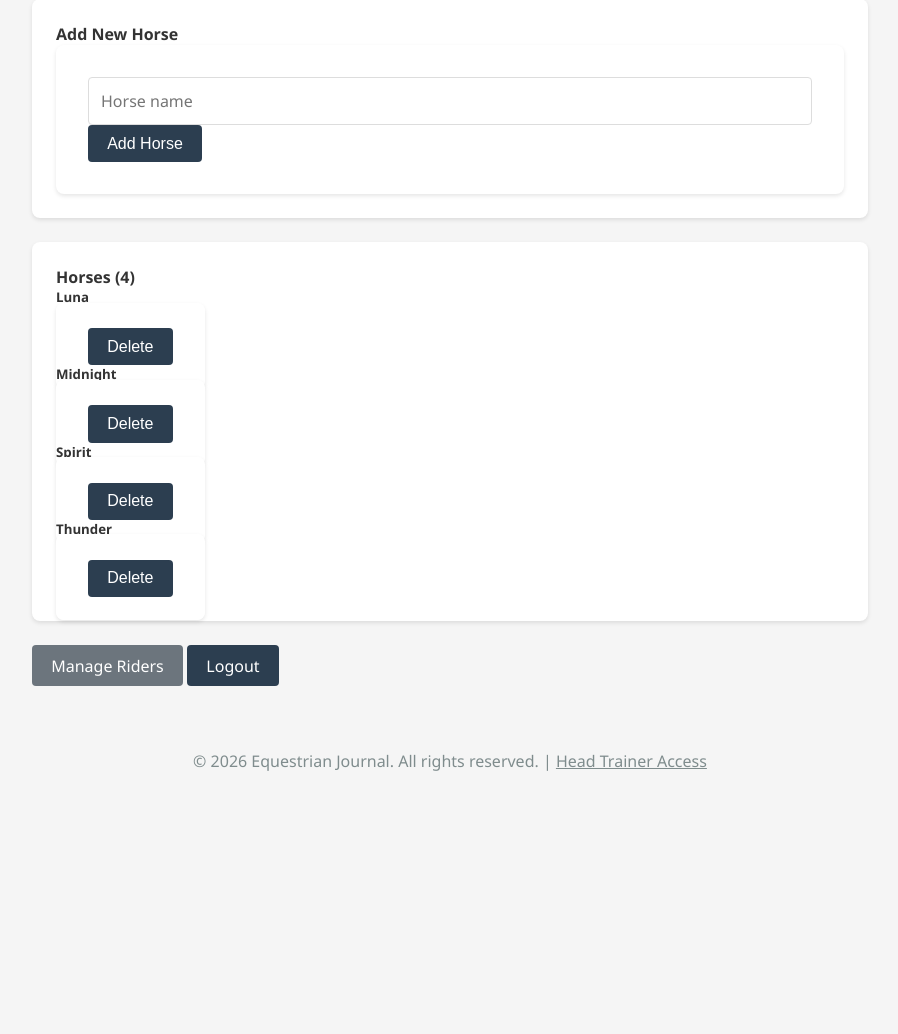
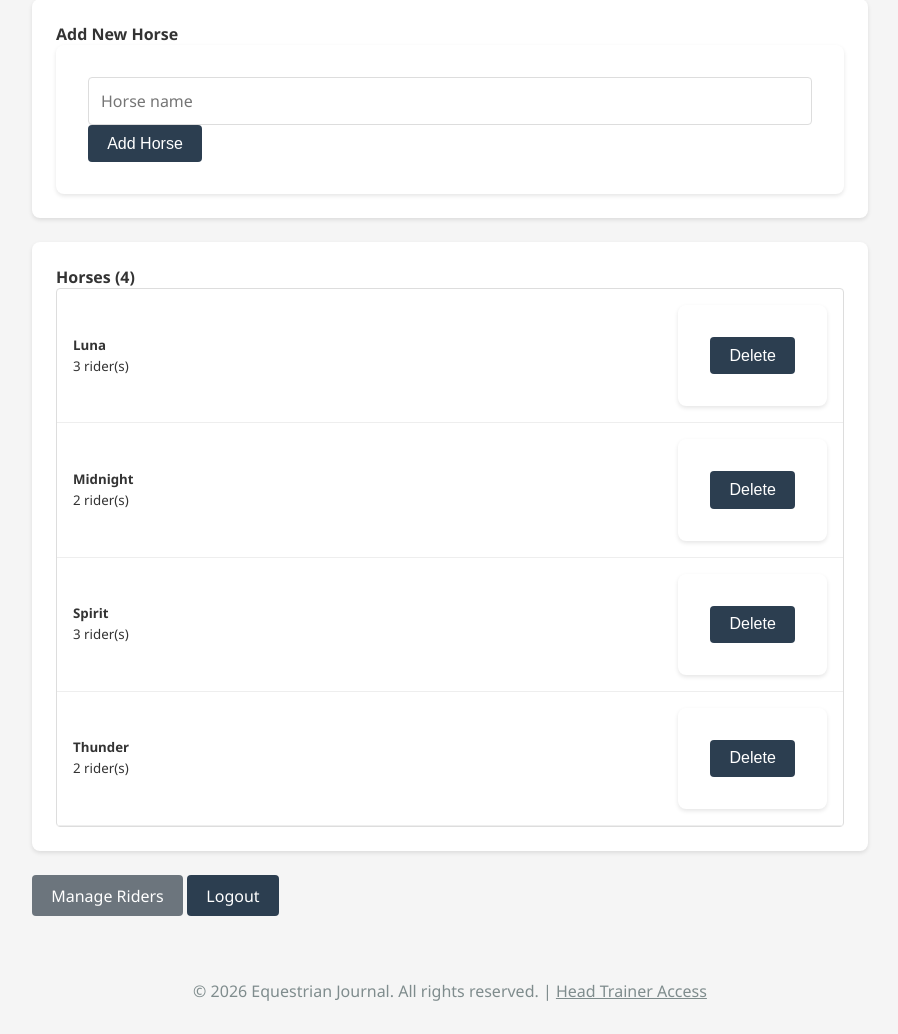
Before and after one commit to Dave-Perkins/journal-app, a Django app: template journal/templates/journal/manage_horses.html in a window 1280 px wide. Shown: the part 76-1110 px from the top of the page, without its empty margins (190-1088 px from the left). Before the commit the page ends 847 px from the top, so only its background shows below. Run offline with Django 4.2, Linux system fonts and the light colour scheme; the template is opened without the code that fills it: values that come from a table or form of the project are taken from there, others are empty; data comes from the database, SQL or seed files in the repository.

Commit message:
Remove list-group styling for cleaner layout

```diff
--- a/journal/templates/journal/manage_horses.html
+++ b/journal/templates/journal/manage_horses.html
@@ -29,9 +29,9 @@
                 </div>
                 <div class="card-body">
                     {% if horses %}
-                        <div class="list-group">
+                        <div style="border: 1px solid #ddd; border-radius: 0.25rem;">
                             {% for horse in horses %}
-                                <div class="list-group-item d-flex justify-content-between align-items-center">
+                                <div style="display: flex; justify-content: space-between; align-items: center; padding: 1rem; border-bottom: 1px solid #eee;">
                                     <div>
                                         <h5 class="mb-1">{{ horse.name }}</h5>
                                         <small class="text-muted">{{ horse.riders.count }} rider(s)</small>
@@ -39,7 +39,7 @@
                                     <form method="post" style="display:inline;">
                                         {% csrf_token %}
                                         <input type="hidden" name="horse_id" value="{{ horse.id }}">
-                                        <button class="btn btn-link btn-sm text-danger" type="submit" name="action" value="delete" style="text-decoration: none;" onclick="return confirm('Delete this horse?')">Delete</button>
+                                        <button class="btn btn-link btn-sm text-danger" type="submit" name="action" value="delete" style="text-decoration: none; white-space: nowrap;" onclick="return confirm('Delete this horse?')">Delete</button>
                                     </form>
                                 </div>
                             {% endfor %}
--- a/journal/templates/journal/manage_riders.html
+++ b/journal/templates/journal/manage_riders.html
@@ -41,9 +41,9 @@
                 </div>
                 <div class="card-body">
                     {% if riders %}
-                        <div class="list-group">
+                        <div style="border: 1px solid #ddd; border-radius: 0.25rem;">
                             {% for rider in riders %}
-                                <div class="list-group-item d-flex justify-content-between align-items-center">
+                                <div style="display: flex; justify-content: space-between; align-items: center; padding: 1rem; border-bottom: 1px solid #eee;">
                                     <div>
                                         <h5 class="mb-1">{{ rider.name }}</h5>
                                         <small class="text-muted">{{ rider.horse.name }} - {{ rider.journal_entries.count }} entry/entries</small>
@@ -51,7 +51,7 @@
                                     <form method="post" style="display:inline;">
                                         {% csrf_token %}
                                         <input type="hidden" name="rider_id" value="{{ rider.id }}">
-                                        <button class="btn btn-link btn-sm text-danger" type="submit" name="action" value="delete" style="text-decoration: none;" onclick="return confirm('Delete this rider?')">Delete</button>
+                                        <button class="btn btn-link btn-sm text-danger" type="submit" name="action" value="delete" style="text-decoration: none; white-space: nowrap;" onclick="return confirm('Delete this rider?')">Delete</button>
                                     </form>
                                 </div>
                             {% endfor %}
```
